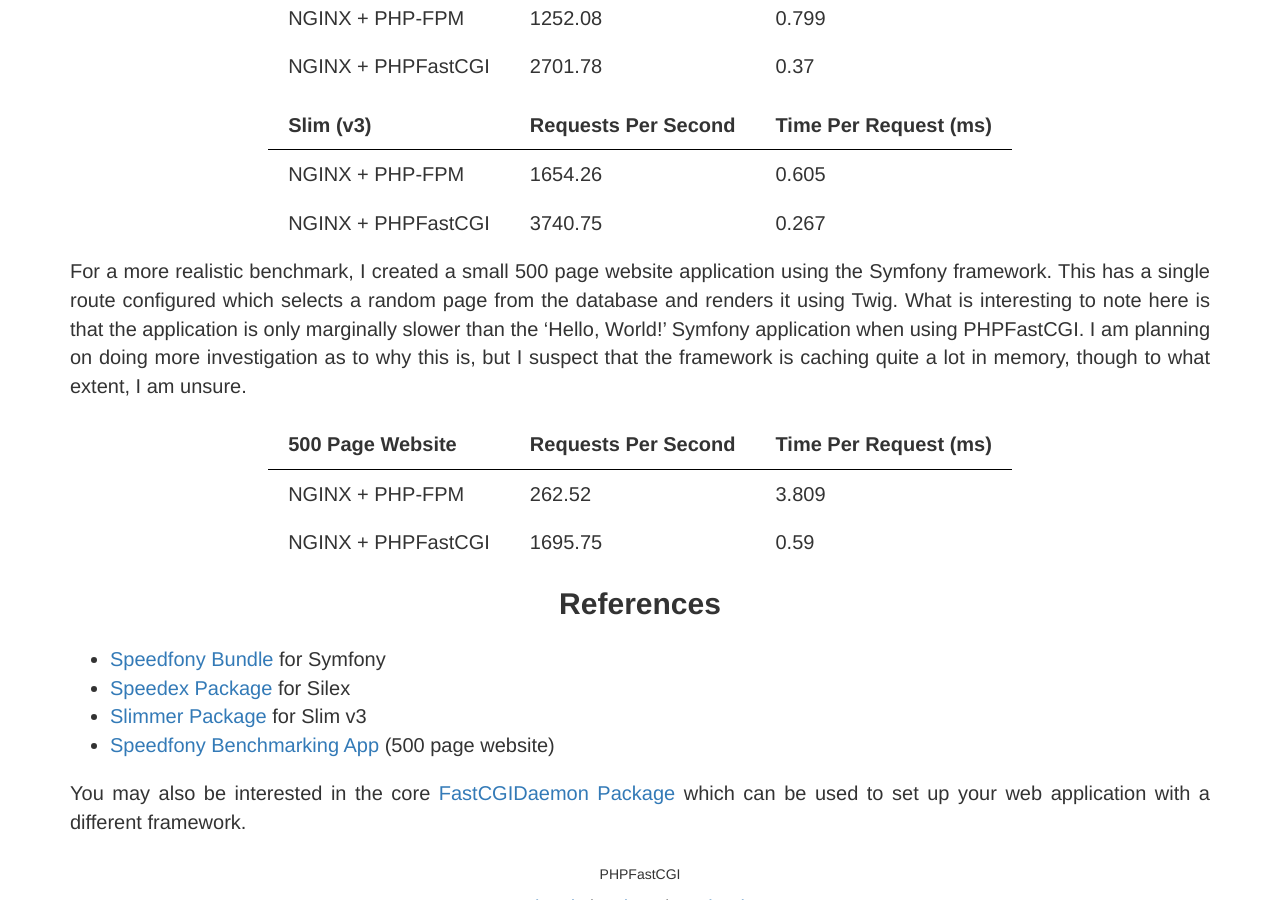
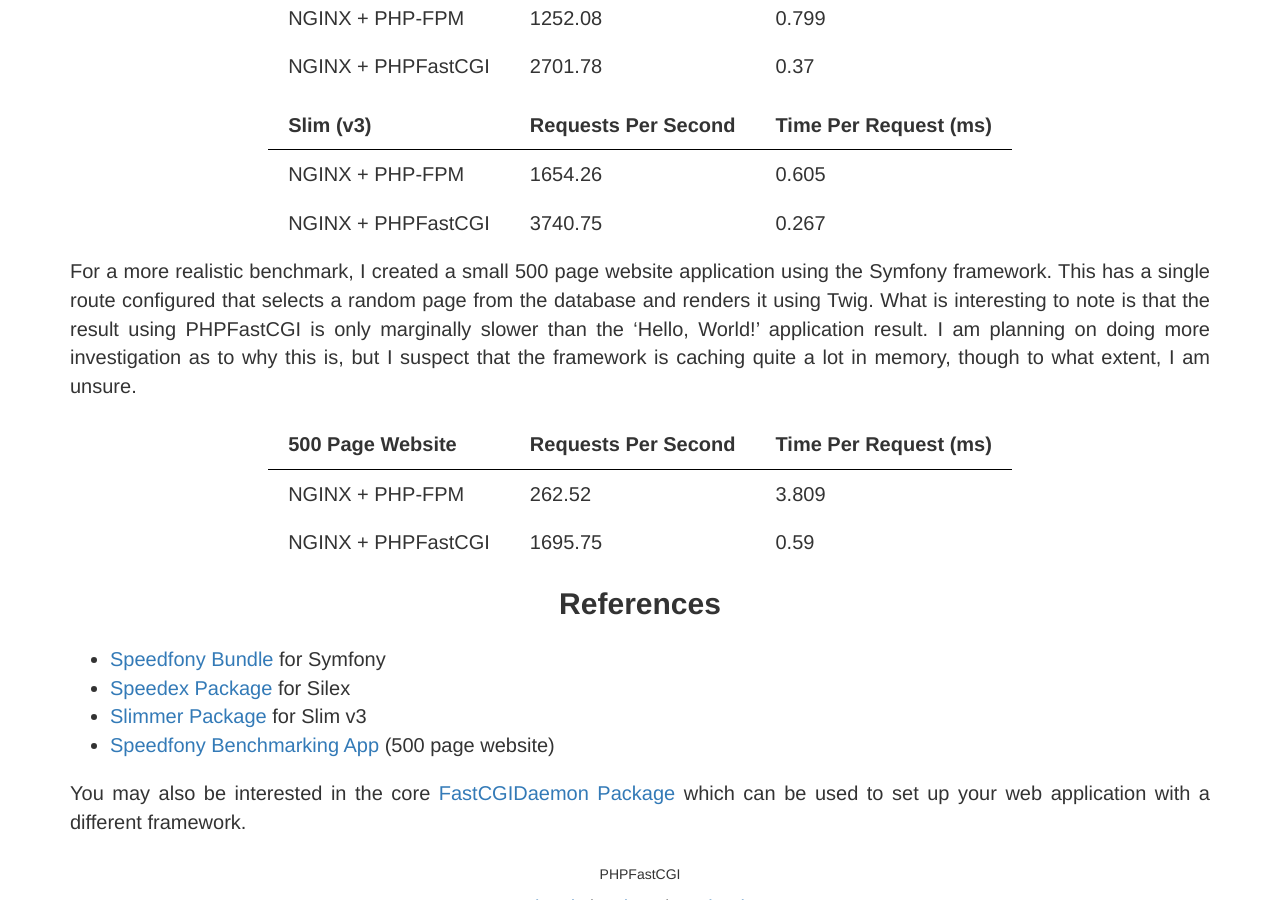
Before and after one commit to PHPFastCGI/phpfastcgi.github.io, a Jekyll site: the page built from _posts/2015-08-24-phpfastcgi-benchmarks-symfony-silex-slim.markdown, in a window 1280 px wide and 900 px high, scrolled down 1425 px. Built offline with Jekyll 4.4.1, drawn with Linux system fonts in a browser that asks for light colours; comment, search, counter and statistics services are not loaded; some of the changed text lies outside the part shown.

Commit message:
Minor spelling, sentance restructure

```diff
--- a/_posts/2015-08-24-phpfastcgi-benchmarks-symfony-silex-slim.markdown
+++ b/_posts/2015-08-24-phpfastcgi-benchmarks-symfony-silex-slim.markdown
@@ -48,7 +48,7 @@
 | NGINX + PHP-FPM    | 1654.26             | 0.605                 |
 | NGINX + PHPFastCGI | 3740.75             | 0.267                 |
 
-For a more realistic benchmark, I created a small 500 page website application using the Symfony framework. This has a single route configured which selects a random page from the database and renders it using Twig. What is interesting to note here is that the application is only marginally slower than the 'Hello, World!' Symfony application when using PHPFastCGI. I am planning on doing more investigation as to why this is, but I suspect that the framework is caching quite a lot in memory, though to what extent, I am unsure.
+For a more realistic benchmark, I created a small 500 page website application using the Symfony framework. This has a single route configured that selects a random page from the database and renders it using Twig. What is interesting to note is that the result using PHPFastCGI is only marginally slower than the 'Hello, World!' application result. I am planning on doing more investigation as to why this is, but I suspect that the framework is caching quite a lot in memory, though to what extent, I am unsure.
 
 | 500 Page Website   | Requests Per Second | Time Per Request (ms) |
 |--------------------|---------------------|-----------------------|
```
Also changed, not shown: other parts of _posts/2015-08-24-phpfastcgi-benchmarks-symfony-silex-slim.markdown (+1 -1 lines).
